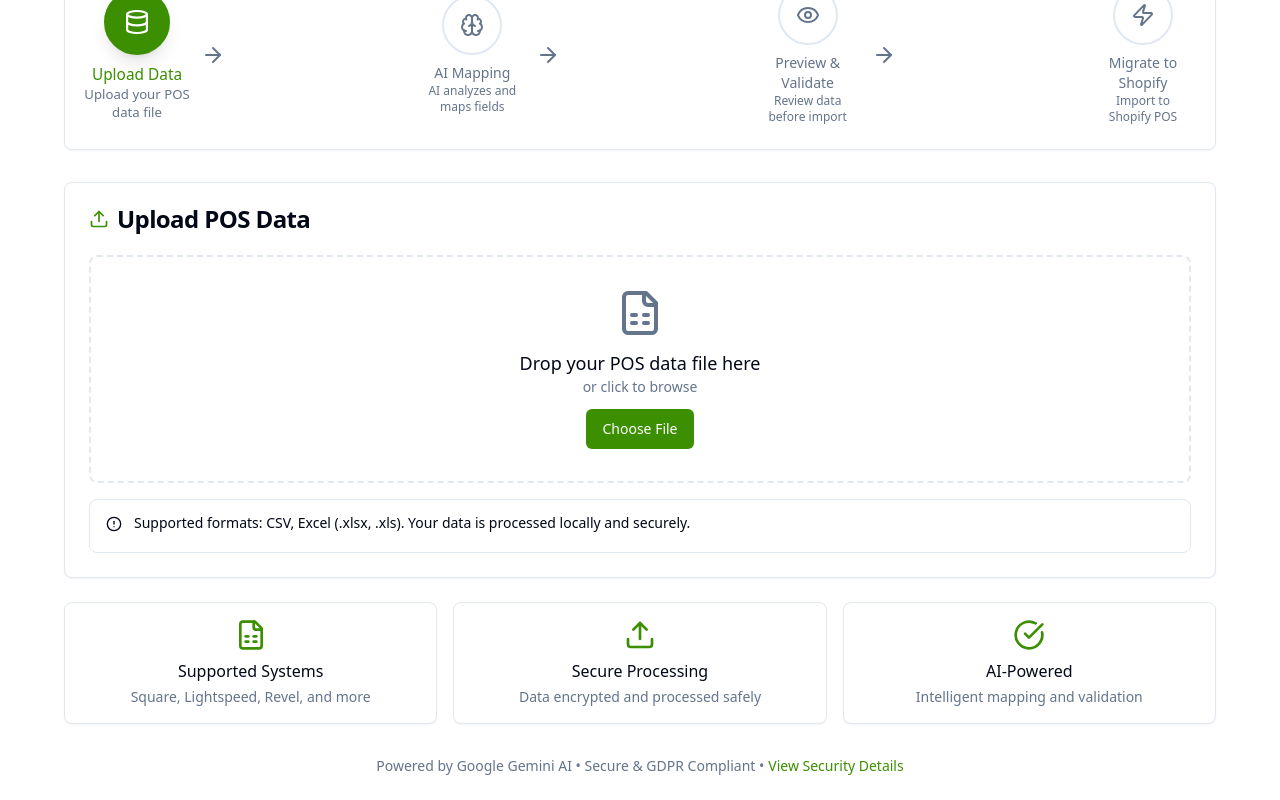
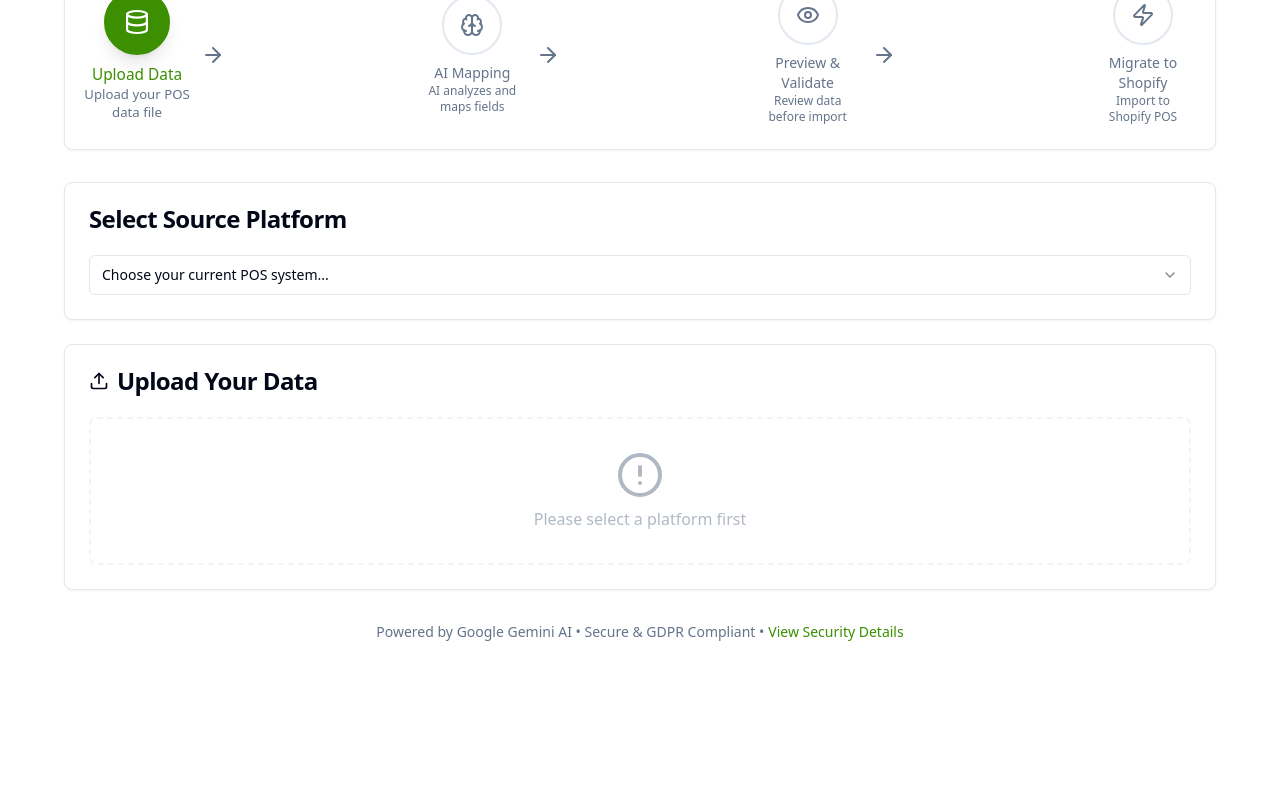
Before and after one commit to Revenue-Architect/migrate-ai-commerce, a React (Vite) app: page / in a window 1280 px wide. Shown: the part 324-1124 px from the top of the page. After the commit the page ends 990 px from the top, so only its background shows below. Built offline with nearby package versions, Linux system fonts and the light colour scheme.

Commit message:
Add platform selection
Add a dropdown to select the data source platform (e.g., Lightspeed, Square, WooCommerce) to improve data analysis and mapping accuracy.

```diff
--- a/src/components/ShopifyMigrationApp.tsx
+++ b/src/components/ShopifyMigrationApp.tsx
@@ -1,3 +1,4 @@
+
 import { useState } from 'react';
 import { Card, CardContent, CardHeader, CardTitle } from '@/components/ui/card';
 import { Badge } from '@/components/ui/badge';
@@ -22,12 +23,14 @@ export const ShopifyMigrationApp = () => {
   const [currentStep, setCurrentStep] = useState<Step>('upload');
   const [sourceData, setSourceData] = useState<any[]>([]);
   const [filename, setFilename] = useState('');
+  const [sourcePlatform, setSourcePlatform] = useState('');
   const [mappings, setMappings] = useState<FieldMapping[]>([]);
 
-  const handleDataUploaded = (data: any[], name: string) => {
-    console.log('App received data:', { name, recordCount: data.length });
+  const handleDataUploaded = (data: any[], name: string, platform?: string) => {
+    console.log('App received data:', { name, platform, recordCount: data.length });
     setSourceData(data);
     setFilename(name);
+    setSourcePlatform(platform || '');
   };
 
   const handleMappingComplete = (completedMappings: FieldMapping[]) => {
@@ -38,6 +41,7 @@ export const ShopifyMigrationApp = () => {
     setCurrentStep('upload');
     setSourceData([]);
     setFilename('');
+    setSourcePlatform('');
     setMappings([]);
   };
 
@@ -71,7 +75,14 @@ export const ShopifyMigrationApp = () => {
         {/* Progress Steps */}
         <Card>
           <CardHeader>
-            <CardTitle>Migration Progress</CardTitle>
+            <CardTitle className="flex items-center justify-between">
+              <span>Migration Progress</span>
+              {sourcePlatform && (
+                <Badge variant="outline" className="text-xs">
+                  Source: {sourcePlatform}
+                </Badge>
+              )}
+            </CardTitle>
           </CardHeader>
           <CardContent>
             <div className="flex items-center justify-between">
@@ -130,6 +141,7 @@ export const ShopifyMigrationApp = () => {
           {currentStep === 'mapping' && (
             <MappingStep
               data={sourceData}
+              sourcePlatform={sourcePlatform}
               onMappingComplete={handleMappingComplete}
               onNext={() => setCurrentStep('preview')}
               onBack={() => setCurrentStep('upload')}
@@ -141,6 +153,7 @@ export const ShopifyMigrationApp = () => {
               data={sourceData}
               mappings={mappings}
               filename={filename}
+              sourcePlatform={sourcePlatform}
               onNext={() => setCurrentStep('migration')}
               onBack={() => setCurrentStep('mapping')}
             />
@@ -151,6 +164,7 @@ export const ShopifyMigrationApp = () => {
               data={sourceData}
               mappings={mappings}
               filename={filename}
+              sourcePlatform={sourcePlatform}
               onComplete={handleMigrationComplete}
               onBack={() => setCurrentStep('preview')}
             />
--- a/src/components/steps/DataUploadStep.tsx
+++ b/src/components/steps/DataUploadStep.tsx
@@ -1,206 +1,232 @@
+
 import { useState, useCallback } from 'react';
 import { Card, CardContent, CardHeader, CardTitle } from '@/components/ui/card';
 import { Button } from '@/components/ui/button';
+import { Select, SelectContent, SelectItem, SelectTrigger, SelectValue } from '@/components/ui/select';
 import { Alert, AlertDescription } from '@/components/ui/alert';
-import { Badge } from '@/components/ui/badge';
-import { Upload, FileSpreadsheet, AlertCircle, CheckCircle } from 'lucide-react';
+import { Upload, FileText, AlertCircle, CheckCircle } from 'lucide-react';
 import { useToast } from '@/hooks/use-toast';
 
 interface DataUploadStepProps {
-  onDataUploaded: (data: any[], filename: string) => void;
+  onDataUploaded: (data: any[], filename: string, platform?: string) => void;
   onNext: () => void;
 }
 
+const SUPPORTED_PLATFORMS = [
+  { id: 'lightspeed', label: 'Lightspeed POS', description: 'Lightspeed Retail & Restaurant' },
+  { id: 'square', label: 'Square POS', description: 'Square Point of Sale' },
+  { id: 'heartland', label: 'Heartland POS', description: 'Heartland Payment Systems' },
+  { id: 'teamworks', label: 'Teamwork Commerce', description: 'Teamwork Retail Management' },
+  { id: 'magento', label: 'Magento', description: 'Magento eCommerce Platform' },
+  { id: 'woocommerce', label: 'WooCommerce', description: 'WordPress WooCommerce' },
+  { id: 'shopify_legacy', label: 'Shopify (Legacy)', description: 'Previous Shopify installation' },
+  { id: 'custom', label: 'Custom/Other', description: 'Other POS or custom format' }
+];
+
 export const DataUploadStep = ({ onDataUploaded, onNext }: DataUploadStepProps) => {
-  const [dragActive, setDragActive] = useState(false);
-  const [uploading, setUploading] = useState(false);
-  const [uploadedFile, setUploadedFile] = useState<string | null>(null);
-  const [recordCount, setRecordCount] = useState(0);
+  const [isDragOver, setIsDragOver] = useState(false);
+  const [isLoading, setIsLoading] = useState(false);
+  const [uploadedFile, setUploadedFile] = useState<File | null>(null);
+  const [selectedPlatform, setSelectedPlatform] = useState<string>('');
+  const [uploadComplete, setUploadComplete] = useState(false);
   const { toast } = useToast();
 
-  const handleFile = useCallback(async (file: File) => {
-    if (!file.name.match(/\.(csv|xlsx|xls)$/i)) {
+  const processFile = useCallback(async (file: File) => {
+    if (!selectedPlatform) {
       toast({
-        title: "Invalid file type",
-        description: "Please upload a CSV or Excel file",
+        title: "Platform Required",
+        description: "Please select the source platform before uploading data",
         variant: "destructive"
       });
       return;
     }
 
-    setUploading(true);
-
+    setIsLoading(true);
     try {
       const text = await file.text();
-      const lines = text.split('\n').filter(line => line.trim());
 
-      if (lines.length < 2) {
-        throw new Error('File must contain at least a header row and one data row');
+      let data: any[] = [];
+
+      if (file.name.toLowerCase().endsWith('.csv')) {
+        const lines = text.split('\n').filter(line => line.trim());
+        if (lines.length < 2) {
+          throw new Error('CSV file must have at least a header row and one data row');
+        }
+
+        const headers = lines[0].split(',').map(h => h.trim().replace(/"/g, ''));
+        data = lines.slice(1).map(line => {
+          const values = line.split(',').map(v => v.trim().replace(/"/g, ''));
+          const row: any = {};
+          headers.forEach((header, index) => {
+            row[header] = values[index] || '';
+          });
+          return row;
+        }).filter(row => Object.values(row).some(val => val !== ''));
+
+      } else if (file.name.toLowerCase().endsWith('.json')) {
+        const parsed = JSON.parse(text);
+        data = Array.isArray(parsed) ? parsed : [parsed];
+      } else {
+        throw new Error('Unsupported file format. Please upload CSV or JSON files only.');
       }
 
-      const headers = lines[0].split(',').map(h => h.trim().replace(/"/g, ''));
-      const data = lines.slice(1).map(line => {
-        const values = line.split(',').map(v => v.trim().replace(/"/g, ''));
-        const row: any = {};
-        headers.forEach((header, index) => {
-          row[header] = values[index] || '';
-        });
-        return row;
+      if (data.length === 0) {
+        throw new Error('No valid data found in the file');
+      }
+
+      console.log('File processed successfully:', {
+        filename: file.name,
+        platform: selectedPlatform,
+        recordCount: data.length,
+        sampleRecord: data[0]
       });
 
-      setUploadedFile(file.name);
-      setRecordCount(data.length);
-      onDataUploaded(data, file.name);
-
-      console.log('Data uploaded successfully:', { filename: file.name, recordCount: data.length, sampleData: data.slice(0, 2) });
+      setUploadedFile(file);
+      setUploadComplete(true);
+      onDataUploaded(data, file.name, selectedPlatform);
 
       toast({
-        title: "File uploaded successfully",
+        title: "Upload Successful",
         description: `Processed ${data.length} records from ${file.name}`,
       });
+
     } catch (error) {
+      console.error('File processing error:', error);
       toast({
-        title: "Upload failed",
+        title: "Upload Failed",
         description: error instanceof Error ? error.message : "Failed to process file",
         variant: "destructive"
       });
     } finally {
-      setUploading(false);
+      setIsLoading(false);
     }
-  }, [onDataUploaded, toast]);
-
-  const handleDrag = useCallback((e: React.DragEvent) => {
-    e.preventDefault();
-    e.stopPropagation();
-    if (e.type === "dragenter" || e.type === "dragover") {
-      setDragActive(true);
-    } else if (e.type === "dragleave") {
-      setDragActive(false);
-    }
-  }, []);
+  }, [selectedPlatform, onDataUploaded, toast]);
 
   const handleDrop = useCallback((e: React.DragEvent) => {
     e.preventDefault();
-    e.stopPropagation();
-    setDragActive(false);
+    setIsDragOver(false);
 
-    if (e.dataTransfer.files && e.dataTransfer.files[0]) {
-      handleFile(e.dataTransfer.files[0]);
+    const files = Array.from(e.dataTransfer.files);
+    if (files.length > 0) {
+      processFile(files[0]);
     }
-  }, [handleFile]);
+  }, [processFile]);
 
-  const handleFileInput = useCallback((e: React.ChangeEvent<HTMLInputElement>) => {
-    if (e.target.files && e.target.files[0]) {
-      handleFile(e.target.files[0]);
+  const handleFileSelect = useCallback((e: React.ChangeEvent<HTMLInputElement>) => {
+    const files = e.target.files;
+    if (files && files.length > 0) {
+      processFile(files[0]);
     }
-  }, [handleFile]);
+  }, [processFile]);
+
+  const selectedPlatformInfo = SUPPORTED_PLATFORMS.find(p => p.id === selectedPlatform);
 
   return (
     <div className="space-y-6">
+      {/* Platform Selection */}
+      <Card>
+        <CardHeader>
+          <CardTitle>Select Source Platform</CardTitle>
+        </CardHeader>
+        <CardContent className="space-y-4">
+          <Select value={selectedPlatform} onValueChange={setSelectedPlatform}>
+            <SelectTrigger>
+              <SelectValue placeholder="Choose your current POS system..." />
+            </SelectTrigger>
+            <SelectContent>
+              {SUPPORTED_PLATFORMS.map(platform => (
+                <SelectItem key={platform.id} value={platform.id}>
+                  <div className="flex flex-col">
+                    <span className="font-medium">{platform.label}</span>
+                    <span className="text-xs text-muted-foreground">{platform.description}</span>
+                  </div>
+                </SelectItem>
+              ))}
+            </SelectContent>
+          </Select>
+
+          {selectedPlatformInfo && (
+            <Alert>
+              <CheckCircle className="h-4 w-4" />
+              <AlertDescription>
+                Selected: <strong>{selectedPlatformInfo.label}</strong> - {selectedPlatformInfo.description}
+              </AlertDescription>
+            </Alert>
+          )}
+        </CardContent>
+      </Card>
+
+      {/* File Upload */}
       <Card>
         <CardHeader>
           <CardTitle className="flex items-center gap-2">
-            <Upload className="h-5 w-5 text-primary" />
-            Upload POS Data
+            <Upload className="h-5 w-5" />
+            Upload Your Data
           </CardTitle>
         </CardHeader>
-        <CardContent className="space-y-4">
+        <CardContent>
           <div
-            className={`border-2 border-dashed rounded-lg p-8 text-center transition-colors ${
-              dragActive ? 'border-primary bg-primary/5' : 'border-border'
-            } ${uploading ? 'opacity-50 pointer-events-none' : ''}`}
-            onDragEnter={handleDrag}
-            onDragLeave={handleDrag}
-            onDragOver={handleDrag}
+            className={`border-2 border-dashed rounded-lg p-8 text-center transition-all duration-200 ${
+              isDragOver
+                ? 'border-primary bg-primary/5'
+                : 'border-border hover:border-primary/50'
+            } ${!selectedPlatform ? 'opacity-50 pointer-events-none' : ''}`}
             onDrop={handleDrop}
+            onDragOver={(e) => { e.preventDefault(); setIsDragOver(true); }}
+            onDragLeave={() => setIsDragOver(false)}
           >
-            <input
-              type="file"
-              accept=".csv,.xlsx,.xls"
-              onChange={handleFileInput}
-              className="hidden"
-              id="file-upload"
-              disabled={uploading}
-            />
-
-            {uploading ? (
+            {!selectedPlatform ? (
+              <div className="space-y-2">
+                <AlertCircle className="h-12 w-12 text-muted-foreground mx-auto" />
+                <p className="text-muted-foreground">Please select a platform first</p>
+              </div>
+            ) : isLoading ? (
               <div className="space-y-2">
                 <div className="animate-spin h-8 w-8 border-2 border-primary border-t-transparent rounded-full mx-auto" />
-                <p className="text-sm text-muted-foreground">Processing file...</p>
+                <p className="text-muted-foreground">Processing file...</p>
               </div>
-            ) : uploadedFile ? (
-              <div className="space-y-3">
+            ) : uploadComplete ? (
+              <div className="space-y-2">
                 <CheckCircle className="h-12 w-12 text-green-600 mx-auto" />
-                <div>
-                  <p className="font-medium text-green-700">{uploadedFile}</p>
-                  <Badge variant="secondary" className="mt-1">
-                    {recordCount} records
-                  </Badge>
-                </div>
-                <Button
-                  variant="outline"
-                  onClick={() => document.getElementById('file-upload')?.click()}
-                  className="mt-2"
-                >
-                  Upload Different File
-                </Button>
+                <p className="font-medium text-green-600">Upload Complete!</p>
+                <p className="text-sm text-muted-foreground">
+                  {uploadedFile?.name} from {selectedPlatformInfo?.label}
+                </p>
               </div>
             ) : (
-              <div className="space-y-3">
-                <FileSpreadsheet className="h-12 w-12 text-muted-foreground mx-auto" />
+              <div className="space-y-4">
+                <FileText className="h-12 w-12 text-muted-foreground mx-auto" />
                 <div>
-                  <p className="text-lg font-medium">Drop your POS data file here</p>
+                  <p className="text-lg font-medium">Drop your data file here</p>
                   <p className="text-sm text-muted-foreground">or click to browse</p>
                 </div>
-                <Button
-                  onClick={() => document.getElementById('file-upload')?.click()}
-                  className="mt-2"
+                <input
+                  type="file"
+                  accept=".csv,.json"
+                  onChange={handleFileSelect}
+                  className="hidden"
+                  id="file-upload"
+                />
+                <label
+                  htmlFor="file-upload"
+                  className="inline-flex items-center px-4 py-2 bg-primary text-primary-foreground rounded-md hover:bg-primary/90 cursor-pointer transition-colors"
                 >
                   Choose File
-                </Button>
+                </label>
+                <p className="text-xs text-muted-foreground">
+                  Supports CSV and JSON formats
+                </p>
               </div>
             )}
           </div>
-
-          <Alert>
-            <AlertCircle className="h-4 w-4" />
-            <AlertDescription>
-              Supported formats: CSV, Excel (.xlsx, .xls). Your data is processed locally and securely.
-            </AlertDescription>
-          </Alert>
         </CardContent>
       </Card>
 
-      <div className="grid grid-cols-1 md:grid-cols-3 gap-4">
-        <Card>
-          <CardContent className="p-4 text-center">
-            <FileSpreadsheet className="h-8 w-8 text-primary mx-auto mb-2" />
-            <h3 className="font-medium mb-1">Supported Systems</h3>
-            <p className="text-sm text-muted-foreground">Square, Lightspeed, Revel, and more</p>
-          </CardContent>
-        </Card>
-
-        <Card>
-          <CardContent className="p-4 text-center">
-            <Upload className="h-8 w-8 text-primary mx-auto mb-2" />
-            <h3 className="font-medium mb-1">Secure Processing</h3>
-            <p className="text-sm text-muted-foreground">Data encrypted and processed safely</p>
-          </CardContent>
-        </Card>
-
-        <Card>
-          <CardContent className="p-4 text-center">
-            <CheckCircle className="h-8 w-8 text-primary mx-auto mb-2" />
-            <h3 className="font-medium mb-1">AI-Powered</h3>
-            <p className="text-sm text-muted-foreground">Intelligent mapping and validation</p>
-          </CardContent>
-        </Card>
-      </div>
-
-      {uploadedFile && (
+      {/* Continue Button */}
+      {uploadComplete && (
         <div className="flex justify-end">
-          <Button onClick={onNext} size="lg">
-            Continue to Mapping
+          <Button onClick={onNext} className="px-8">
+            Continue to AI Mapping
           </Button>
         </div>
       )}
```
Also changed, not shown: src/components/steps/MappingStep.tsx (+23 -9 lines).
